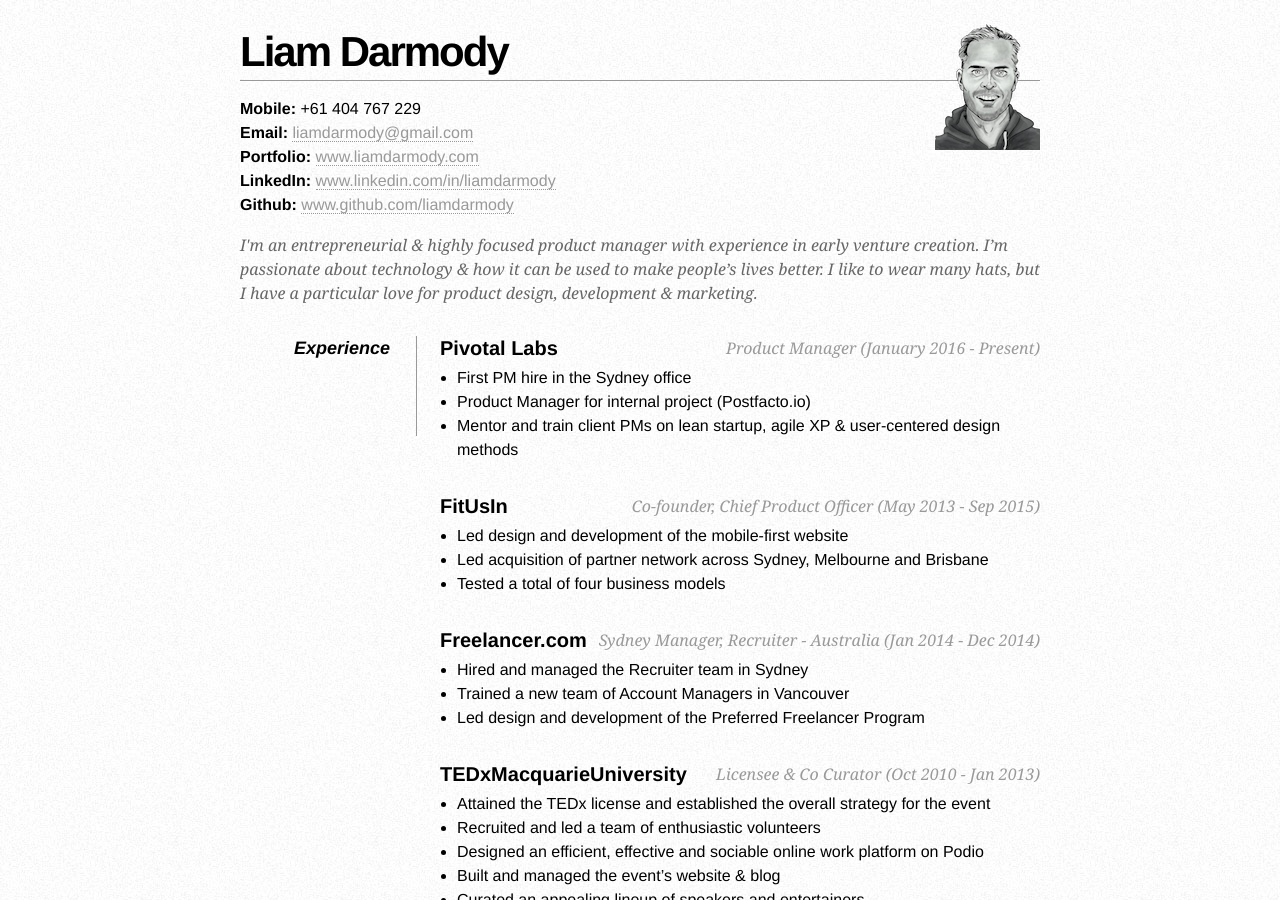
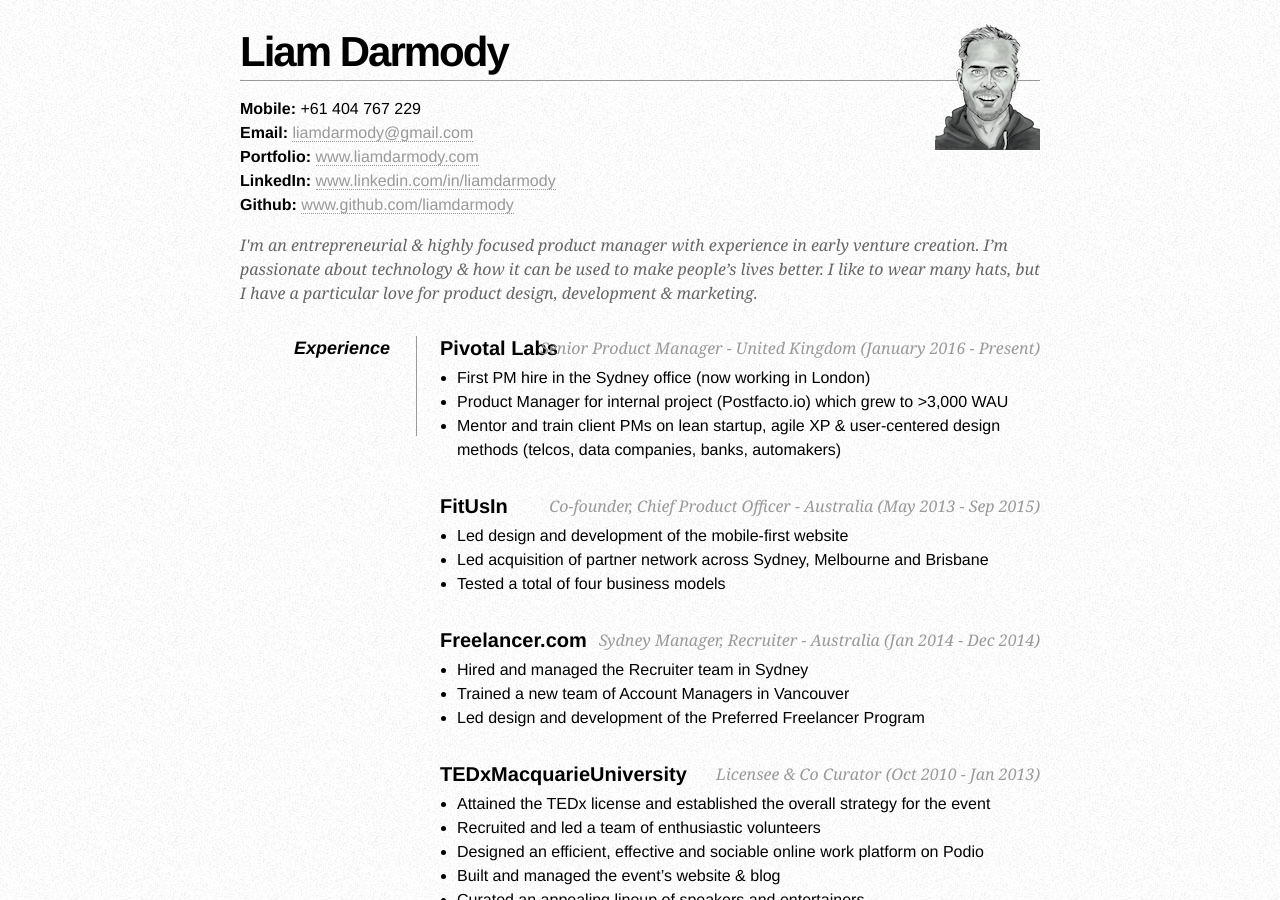
Before and after one commit to liamdarmody/liamdarmody.github.io, a Jekyll site: the page built from resume.html, in a window 1280 px wide and 900 px high. Built offline with Jekyll 4.4.1, drawn with Linux system fonts in a browser that asks for light colours; Markdown is read by kramdown in place of the engine named in the settings.

Commit message:
Update experience section in resume

```diff
--- a/resume.html
+++ b/resume.html
@@ -41,14 +41,14 @@
 
     <dt>Experience</dt>
     <dd>
-      <h2>Pivotal Labs <span>Product Manager (January 2016 - Present)</span></h2>
+      <h2>Pivotal Labs <span>Senior Product Manager - United Kingdom (January 2016 - Present)</span></h2>
       <ul>
-        <li>First PM hire in the Sydney office</li>
-        <li>Product Manager for internal project (Postfacto.io)</li>
-        <li>Mentor and train client PMs on lean startup, agile XP &amp; user-centered design methods</li>
+        <li>First PM hire in the Sydney office (now working in London)</li>
+        <li>Product Manager for internal project (Postfacto.io) which grew to >3,000 WAU</li>
+        <li>Mentor and train client PMs on lean startup, agile XP &amp; user-centered design methods (telcos, data companies, banks, automakers)</li>
       </ul>
 
-      <h2>FitUsIn <span>Co-founder, Chief Product Officer (May 2013 - Sep 2015)</span></h2>
+      <h2>FitUsIn <span>Co-founder, Chief Product Officer - Australia (May 2013 - Sep 2015)</span></h2>
       <ul>
         <li>Led design and development of the mobile-first website</li>
         <li>Led acquisition of partner network across Sydney, Melbourne and Brisbane</li>
```
